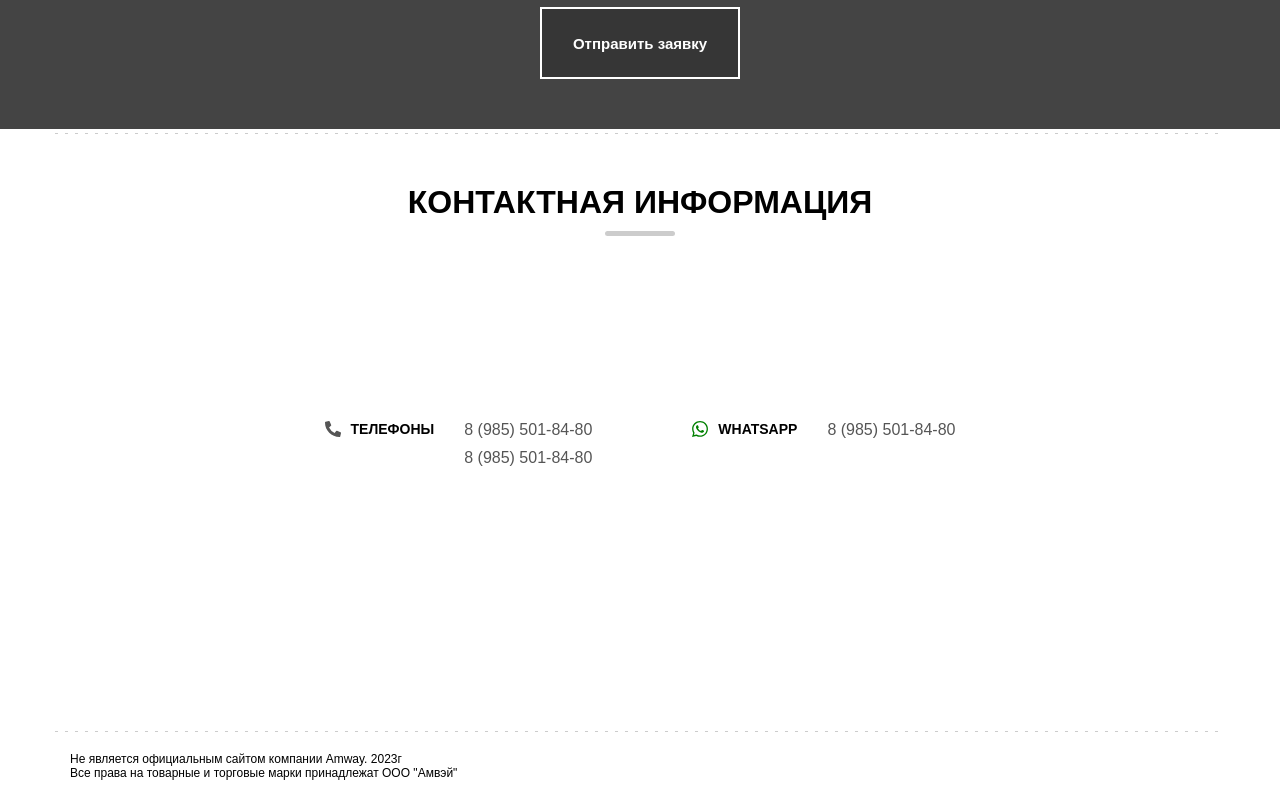
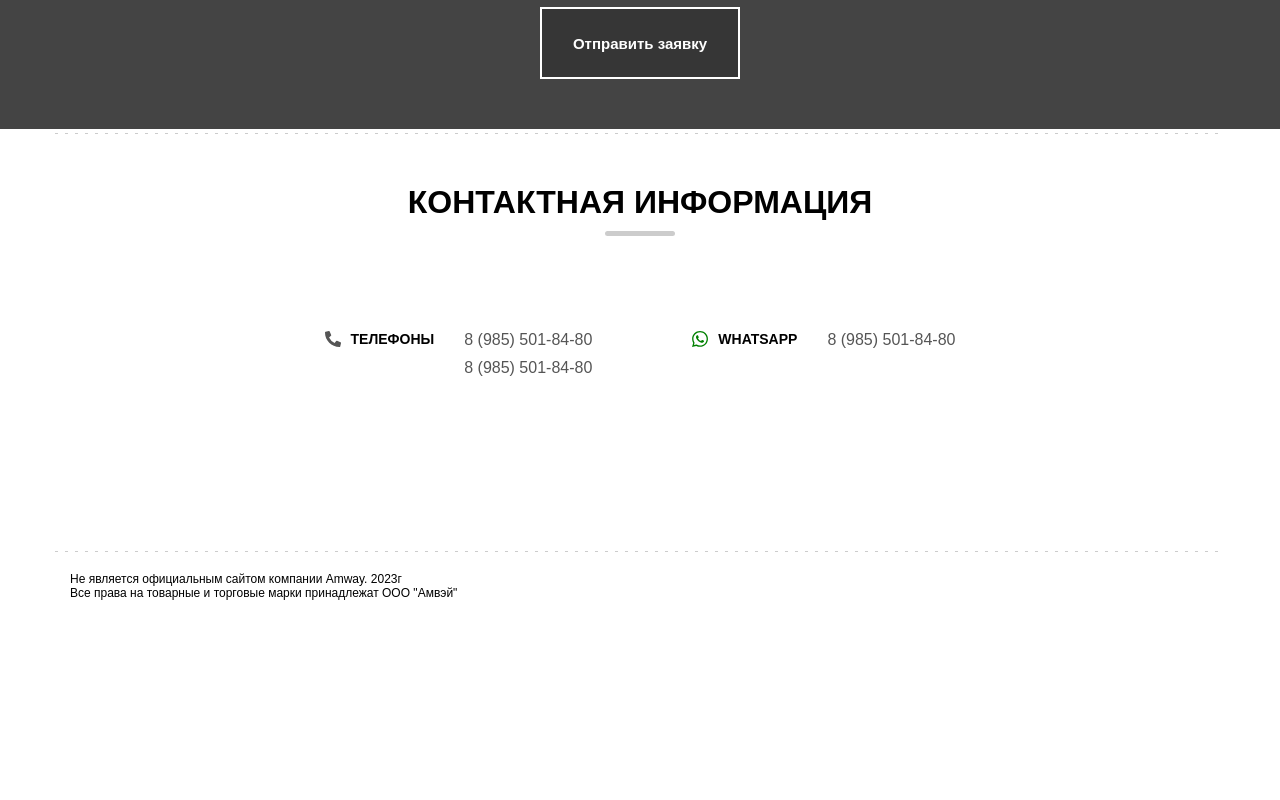
Before and after one commit to altynovbayel/amway-site, a React (Create React App) app: page / in a window 1280 px wide. Shown: the part 1551-2351 px from the top of the page. After the commit the page ends 2171 px from the top, so only its background shows below. Built offline with nearby package versions, Linux system fonts and the light colour scheme.

Commit message:
added sum of basket goods

```diff
--- a/src/page/Contacts/Contacts.module.scss
+++ b/src/page/Contacts/Contacts.module.scss
@@ -6,7 +6,7 @@
   align-items: center;
   flex-direction: column;
   .container{
-    margin: 150px 0;
+    margin: 60px 0;
     display: flex;
     justify-content: center;
     gap: 100px;
```
